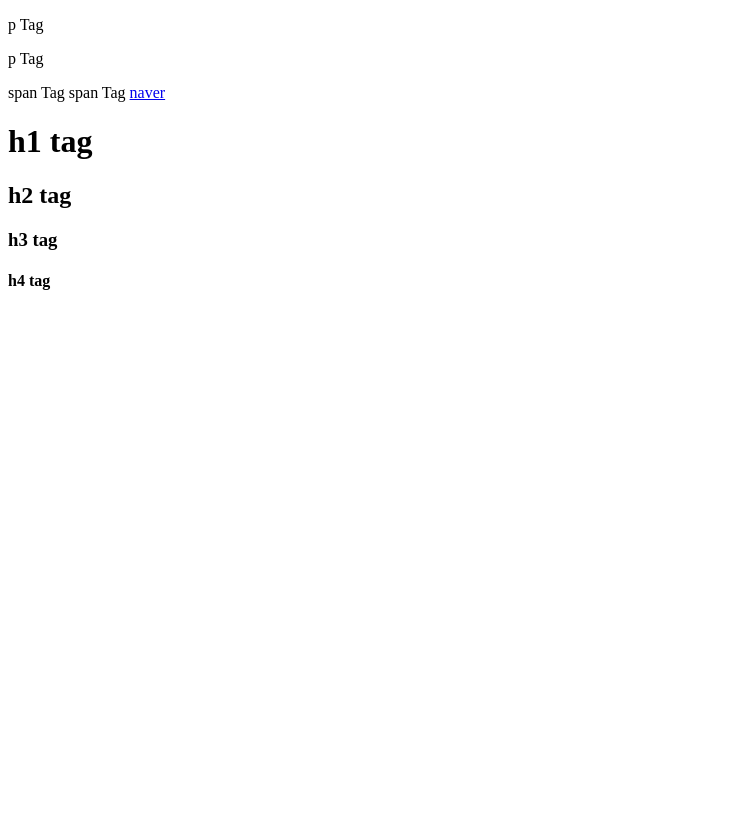
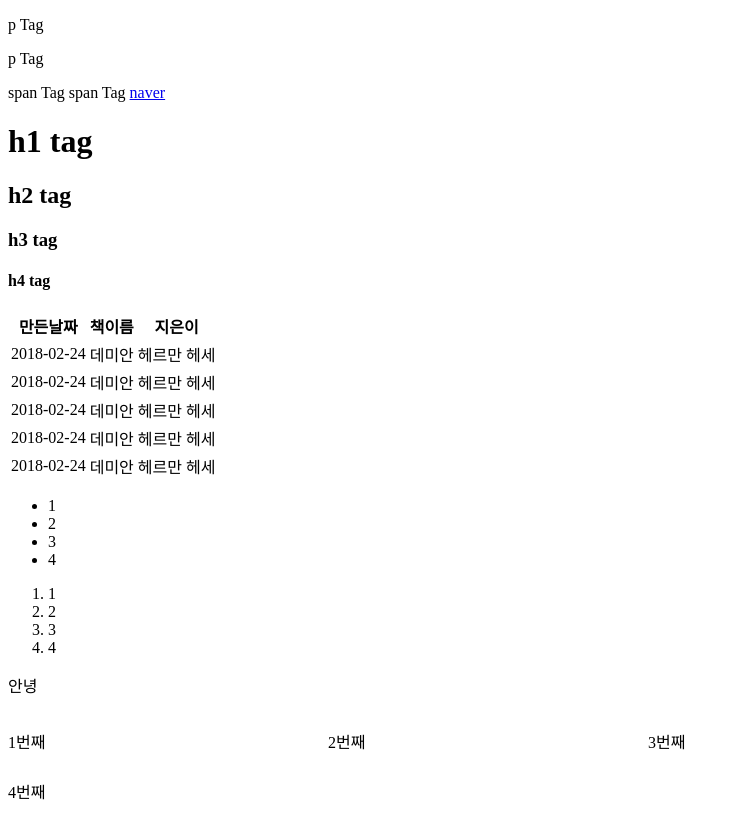
Before and after one commit to KimGenius/lesson, a plain HTML site: page 2018-02-24/basicTag.html in a window 1280 px wide. Shown: the whole page, without its empty margins (0-739 px from the left). Before the commit the page ends 800 px from the top, so only its background shows below. Drawn offline with Linux system fonts and the light colour scheme.

Commit message:
진행중

```diff
--- /dev/null
+++ b/2018-02-24/basicCss.css
@@ -0,0 +1,9 @@
+body {
+    /*background-color: #000;*/
+}
+div{
+    position: relative;
+    width: 25%;
+    display: inline-block;
+    height: 50px;
+}
--- a/2018-02-24/basicTag.html
+++ b/2018-02-24/basicTag.html
@@ -1,18 +1,79 @@
 <!DOCTYPE html>
-<html lang="en">
+<html lang="kr">
 <head>
     <meta charset="UTF-8">
     <title>This is basic</title>
+    <link rel="stylesheet" href="./basicCss.css">
 </head>
 <body>
 <p>p Tag</p>
 <p>p Tag</p>
 <span>span Tag</span>
 <span>span Tag</span>
-<a href="naver.com">naver</a>
+<a href="https://naver.com">naver</a>
 <h1>h1 tag</h1>
 <h2>h2 tag</h2>
 <h3>h3 tag</h3>
 <h4>h4 tag</h4>
+
+<table>
+    <thead>
+    <th>만든날짜</th>
+    <th>책이름</th>
+    <th>지은이</th>
+    </thead>
+    <tbody>
+    <tr>
+        <td>2018-02-24</td>
+        <td>데미안</td>
+        <td>헤르만 헤세</td>
+    </tr>
+    <tr>
+        <td>2018-02-24</td>
+        <td>데미안</td>
+        <td>헤르만 헤세</td>
+    </tr>
+    <tr>
+        <td>2018-02-24</td>
+        <td>데미안</td>
+        <td>헤르만 헤세</td>
+    </tr>
+    <tr>
+        <td>2018-02-24</td>
+        <td>데미안</td>
+        <td>헤르만 헤세</td>
+    </tr>
+    <tr>
+        <td>2018-02-24</td>
+        <td>데미안</td>
+        <td>헤르만 헤세</td>
+    </tr>
+    </tbody>
+</table>
+<ul>
+    <li>1</li>
+    <li>2</li>
+    <li>3</li>
+    <li>4</li>
+</ul>
+<ol>
+    <li>1</li>
+    <li>2</li>
+    <li>3</li>
+    <li>4</li>
+</ol>
+<!--<img src="./image/img.png" alt="asdf">-->
+<p>안녕</p>
+<div>
+
+    <p>1번째</p>
+</div>
+<div> 2번째
+</div>
+<div> 3번째
+</div>
+<div> 4번째
+</div>
 </body>
+
 </html>
```
Also changed, not shown: 2018-02-24/image/img.png (added).
